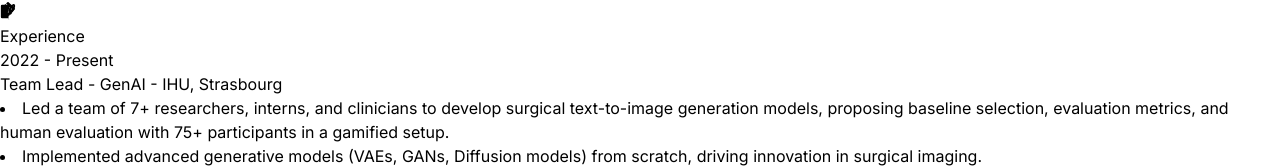
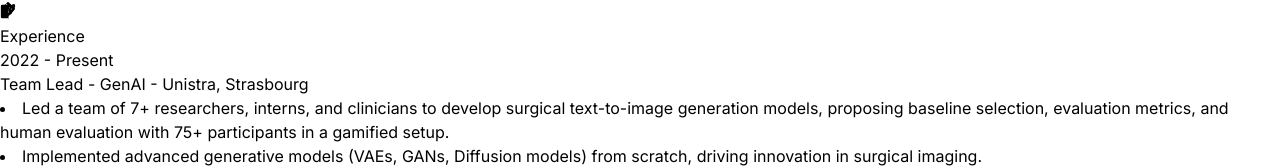
Before and after one commit to rupakbose/home, a React (Vite) app: page / in a window 1280 px wide. Shown: the part 740-908 px from the top of the page. Built offline with nearby package versions, Linux system fonts and the light colour scheme.

Commit message:
update basic

```diff
--- a/src/constants/index.js
+++ b/src/constants/index.js
@@ -22,7 +22,7 @@ export const EXPERIENCES = [
   {
     year: "2022 - Present",
     role: "Team Lead - GenAI",
-    company: "IHU, Strasbourg",
+    company: "Unistra, Strasbourg",
     description: ["Led a team of 7+ researchers, interns, and clinicians to develop surgical text-to-image generation models, proposing baseline selection, evaluation metrics, and human evaluation with 75+ participants in a gamified setup.",
       "Implemented advanced generative models (VAEs, GANs, Diffusion models) from scratch, driving innovation in surgical imaging.",
       "Formulated an extension for paired image-mask generation as causal input for video generation models, optimizing model convergence by 4x.",
```
